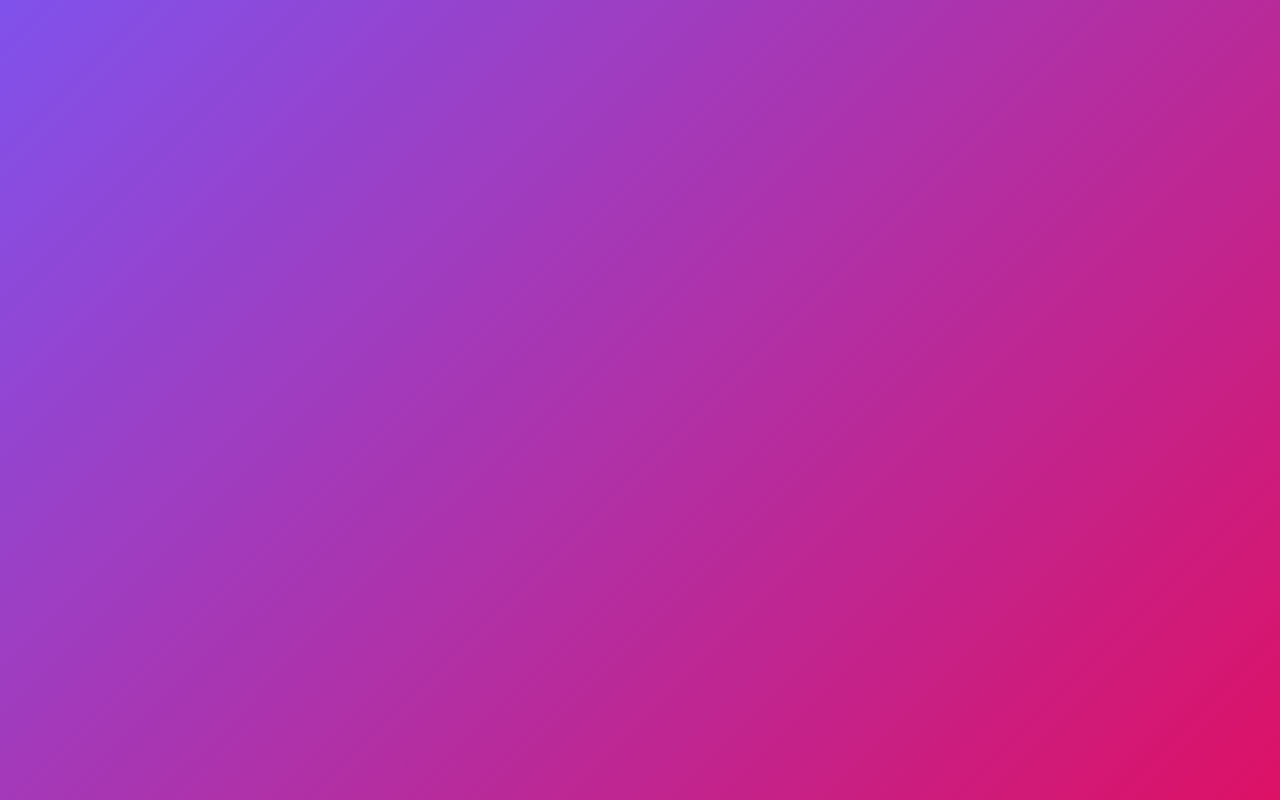
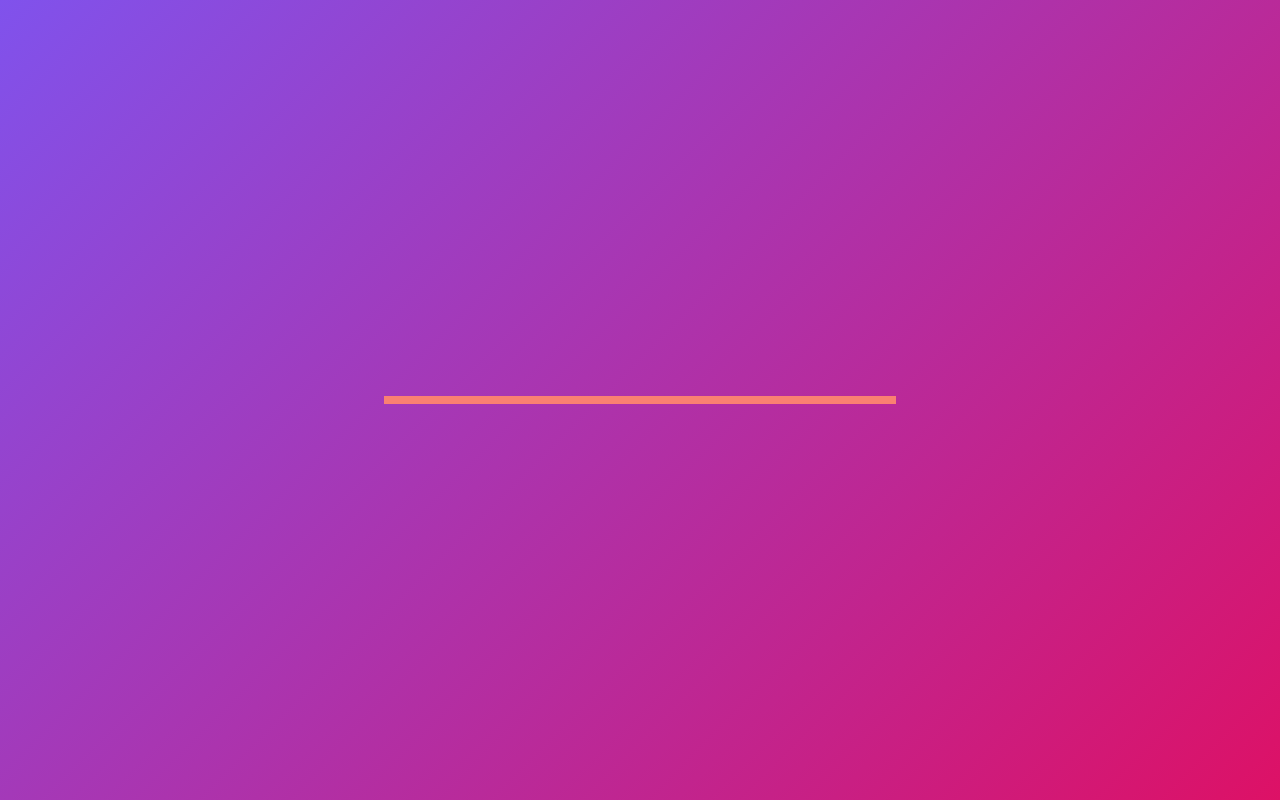
Before and after one commit to Melchizedeke/toDoApp, a plain HTML site: page index.html in a window 1280 px wide. Drawn offline with Linux system fonts and the light colour scheme.

Commit message:
updated the css

```diff
--- a/styles.css
+++ b/styles.css
@@ -12,3 +12,13 @@ body {
             #8052ec,
             #d16);
 }
+
+.container {
+    border: 4px solid salmon;
+    width: 40%;
+    position: absolute;
+    transform: translate(-50%, -50%);
+    top: 50%;
+    left: 50%;
+    min-width: 500px;
+}
```
